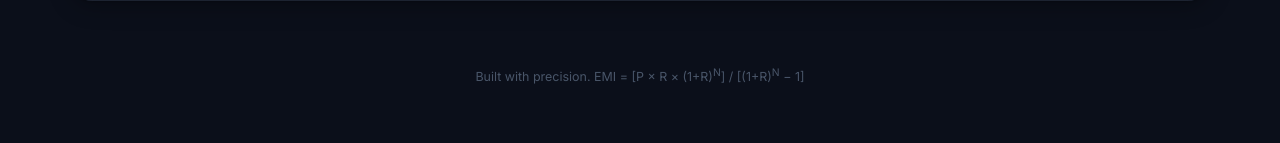
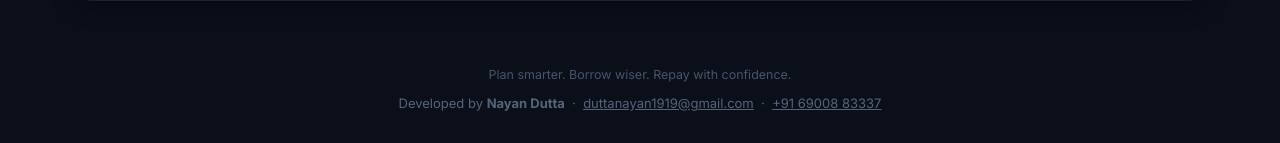
Before and after one commit to nayan1919/Emi-Calculator, a plain HTML site: page index.html in a window 1280 px wide. Shown: the part 1050-1193 px from the top of the page. Before the commit the page ends 1169 px from the top, so only its background shows below. Drawn offline with nearby package versions, Linux system fonts and the light colour scheme.

Commit message:
added information details

```diff
--- a/index.html
+++ b/index.html
@@ -238,7 +238,14 @@
 
     <!-- ===== FOOTER ===== -->
     <footer class="app-footer" role="contentinfo">
-        <p>Built with precision. EMI = [P × R × (1+R)<sup>N</sup>] / [(1+R)<sup>N</sup> − 1]</p>
+        <p>Plan smarter. Borrow wiser. Repay with confidence.</p>
+        <p class="footer-credit" style="margin-top:8px;font-size:13px;opacity:0.85;">
+            Developed by <strong>Nayan Dutta</strong>
+            &nbsp;&middot;&nbsp;
+            <a href="mailto:duttanayan1919@gmail.com" style="color:inherit;text-decoration:underline;">duttanayan1919@gmail.com</a>
+            &nbsp;&middot;&nbsp;
+            <a href="tel:+916900883337" style="color:inherit;text-decoration:underline;">+91 69008 83337</a>
+        </p>
     </footer>
 
     <!-- Script -->
```
